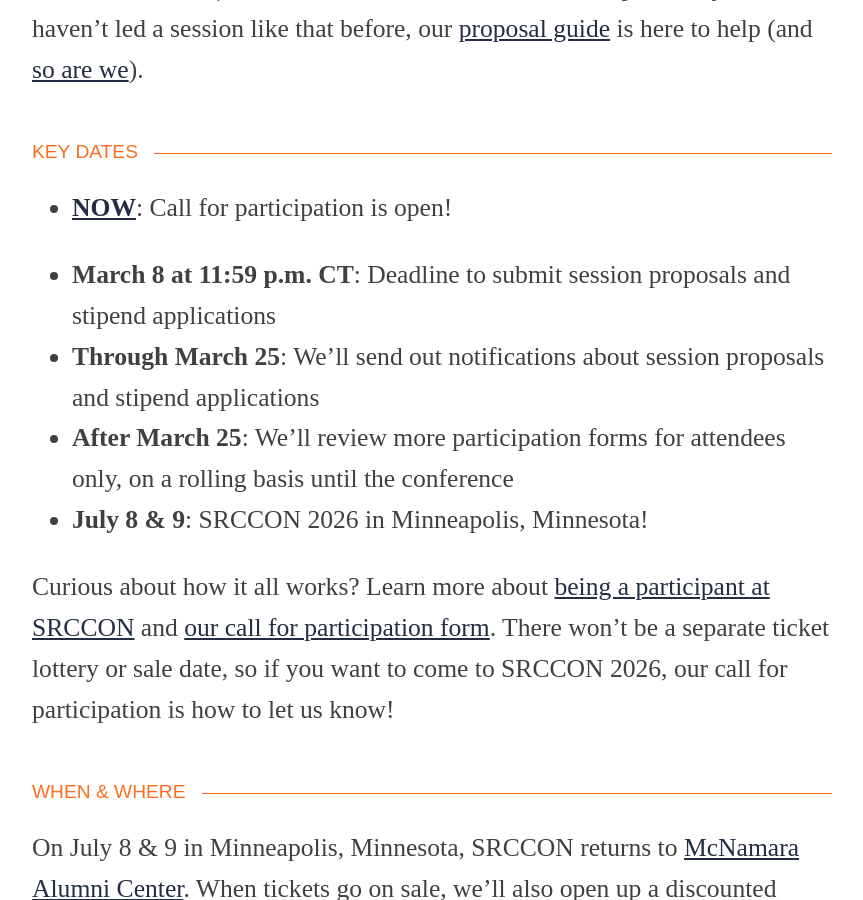
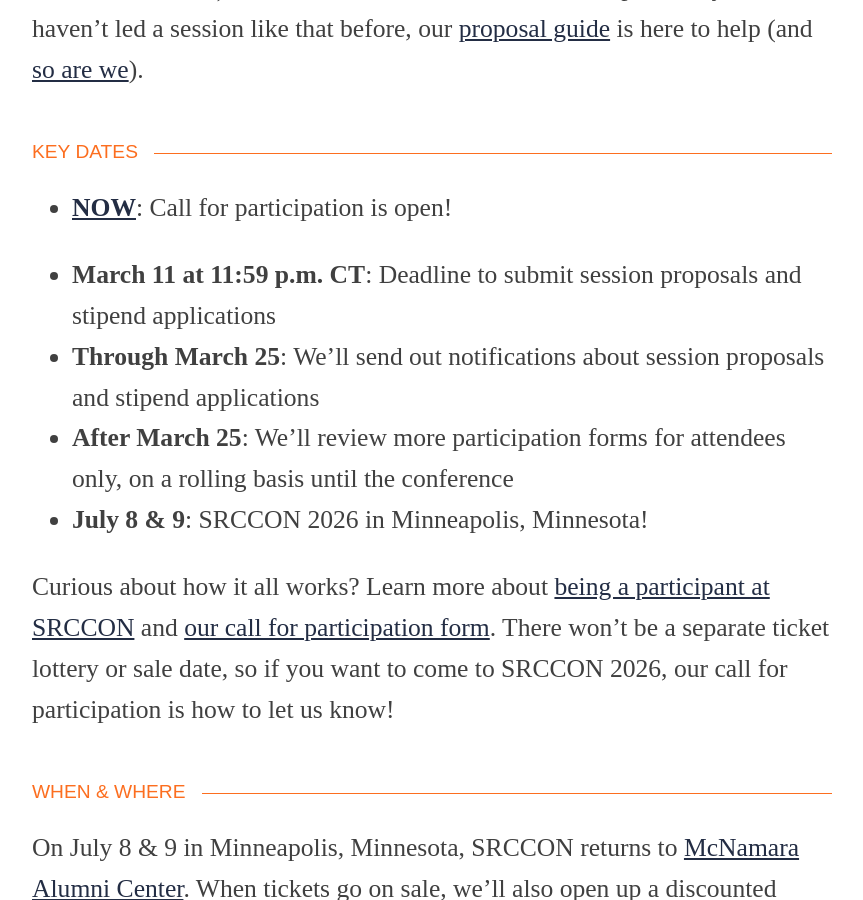
Before and after one commit to OpenNews/srccon-2026, a Jekyll site: the page built from homepage.md, in a window 1280 px wide and 900 px high, scrolled down 1493 px. Shown: the whole window, without its empty margins (208-1071 px from the left). Built offline with Jekyll 4.4.1, drawn with Linux system fonts in a browser that asks for light colours; some web fonts are replaced.

Commit message:
upodate deadline

```diff
--- a/_config.yml
+++ b/_config.yml
@@ -77,7 +77,7 @@
       # session_deadline_passed: set this value to true to swap out various "by deadline" links
       session_deadline_passed: false
       # session_deadline: proposals and stipend applications
-      session_deadline: March 8 at 11:59 p.m. CT
+      session_deadline: March 11 at 11:59 p.m. CT
       # session_confirm: date attendees will be notified
       session_confirm: March 25
 
```
